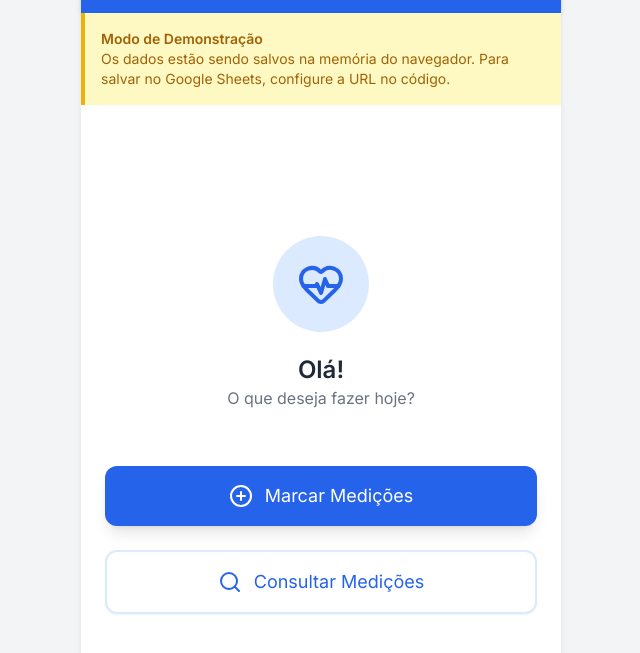
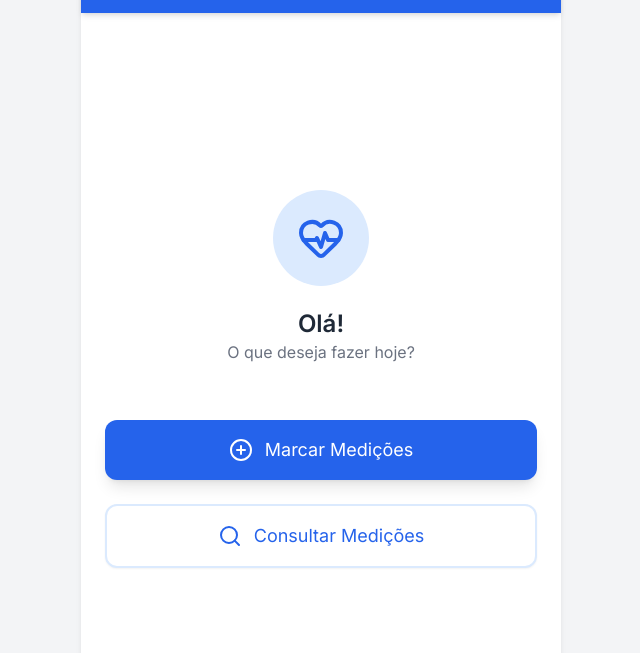
Before and after one commit to thiagorkha/glicemia-control-2, a plain HTML site: page index.html in a window 1280 px wide. Shown: the part 55-708 px from the top of the page, without its empty margins (319-959 px from the left). Drawn offline with nearby package versions, Linux system fonts and the light colour scheme.

Commit message:
Update index.html

```diff
--- a/index.html
+++ b/index.html
@@ -185,7 +185,7 @@
 
         // *** IMPORTANTE: Substitua pela URL do seu Web App do Apps Script ***
         // Se deixar vazio, o app funcionará em "Modo Demonstração" (Offline)
-        const GOOGLE_SCRIPT_URL = "";
+        const GOOGLE_SCRIPT_URL = "https://script.google.com/macros/s/AKfycbwTR-I8aK5gDWVqvQR3HIC-t5T73iQtt1A0yEA7eSQHWBBjdocFHWozREcb7FkJdzWL/exec";
 
         // =================================================================
         // LÓGICA DO APP
```
